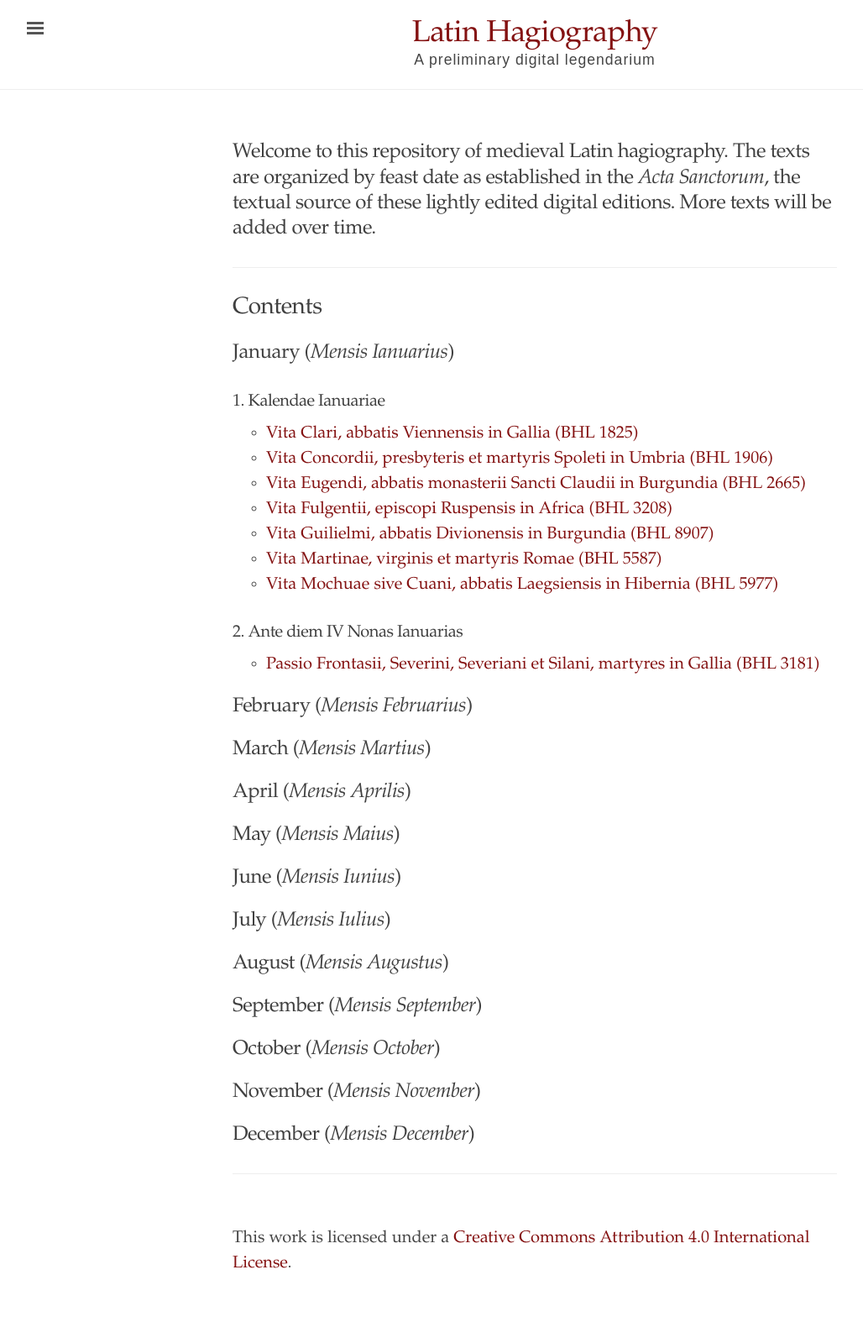
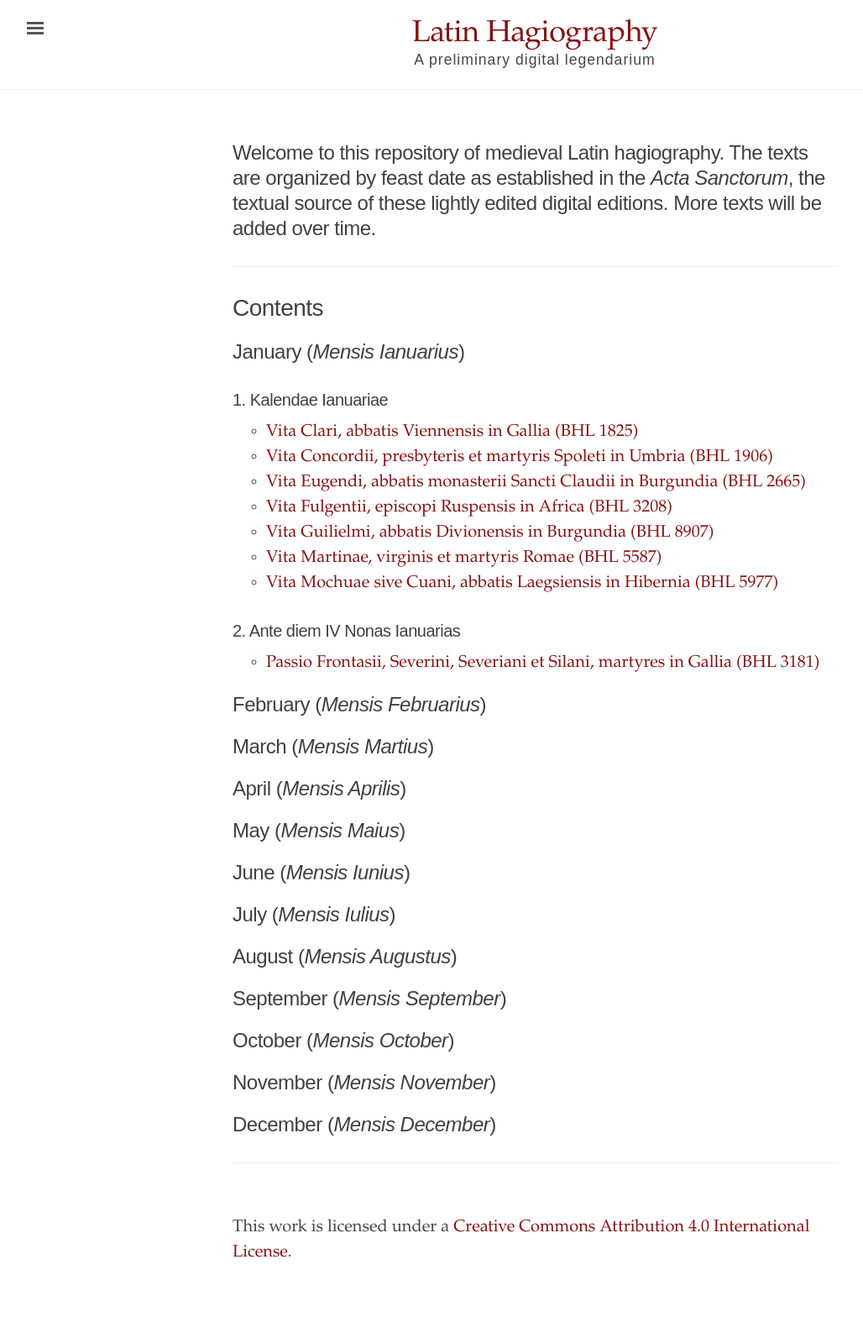
Before and after one commit to cjkoepke1/latin-hagiography, a Jekyll site: the page built from index.md, in a window 1280 px wide. Shown: the whole page at 84% size, without its empty margins (3-1031 px from the left). Built offline with Jekyll 4.4.1, drawn with Linux system fonts in a browser that asks for light colours.

Commit message:
change back to heading-font

```diff
--- a/_sass/_ed.scss
+++ b/_sass/_ed.scss
@@ -107,7 +107,7 @@
 
 /* Headings */
 h1, h2, h3, h4, h5, h6 {
-  font-family: $main-font;
+  font-family: $heading-font;
   margin-bottom: .5rem;
   font-weight: normal;
   color: $heading-color;
```
